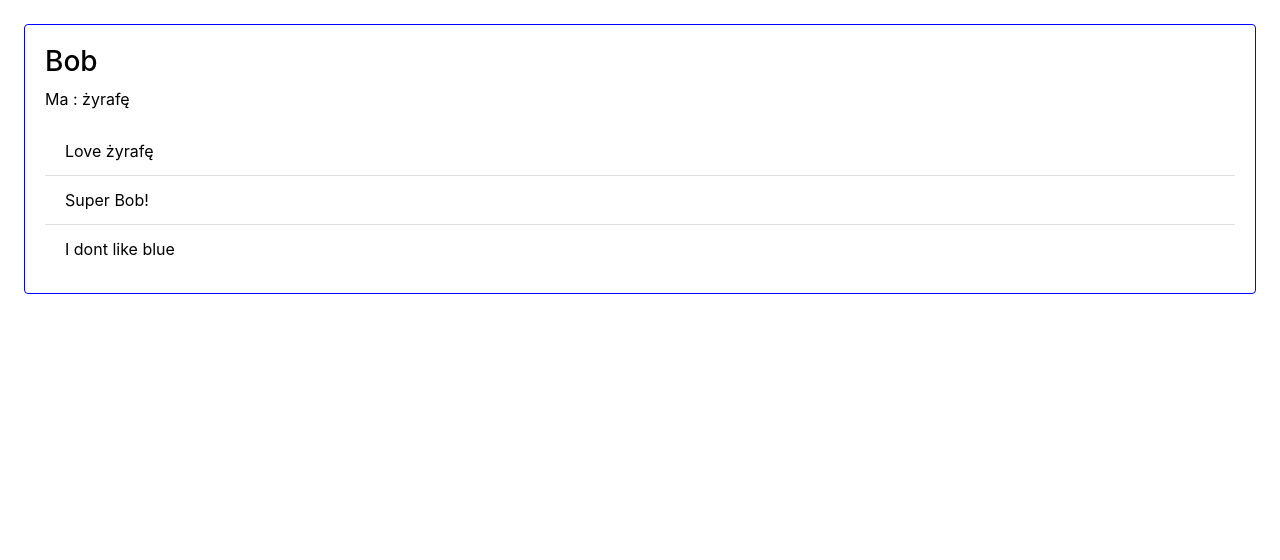
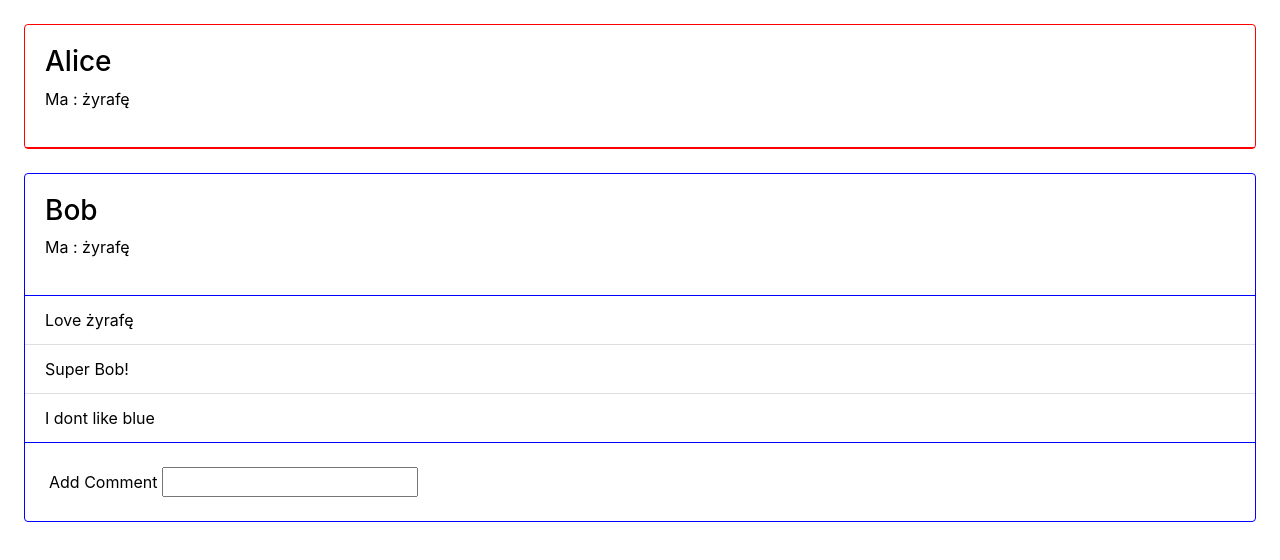
Before and after one commit to kruzyk/lufthansa-react-player, a React (Create React App) app: page / in a window 1280 px wide. Shown: the top 560 px of the page. Built offline with nearby package versions, Linux system fonts and the light colour scheme.

Commit message:
Jsx functional component

```diff
--- a/src/index.tsx
+++ b/src/index.tsx
@@ -7,59 +7,66 @@ import ReactDOM from 'react-dom';
 window.React = React;
 window.ReactDOM = ReactDOM;
 
-const user = { imie: "Bob", pet: 'żyrafę', color: 'blue' }
-const comments = [
-  { id: "123", text: 'Love żyrafę' },
-  { id: "234", text: 'Super Bob!' },
-  { id: "345", text: 'I dont like blue' },
+interface UserProfile {
+  imie: string;
+  pet: string;
+  color: string;
+}
+const user: UserProfile = { imie: "Bob", pet: 'żyrafę', color: 'blue' }
+const user2: UserProfile = { imie: "Alice", pet: 'kota', color: 'red' }
+
+interface UserComment {
+  id: string;
+  body: string;
+}
+
+const exampleComments: UserComment[] = [
+  { id: "123", body: 'Love żyrafę' },
+  { id: "234", body: 'Super Bob!' },
+  { id: "345", body: 'I dont like blue' },
 ]
 
-// let wynik = comments.map((item, index) => {
-//   return React.createElement('div', { className: 'list-group-item' }, item.text)
-// })
+interface Props {
+  user: UserProfile;
+  admin?: boolean;
+  comments?: UserComment[];
+  children?: React.ReactNode;
+}
 
-debugger;
-
-// const UserCard = #user-card.m-4.card>.card-body[data-x=1]>h3{Title}+p{Imie}+.list-group.list-group-flush>list-group-item*3{Text}
-const UserCard = <div>
+const UserCard = (props: Props) => <div>
   <div id="user-card" className="m-4 card" style={
-    { color: '#000', border: '1px solid', borderColor: user.color }
+    { color: '#000', border: '1px solid', borderColor: props.user.color }
   }>
     <div className="card-body">
-      <h3>{user.imie}</h3>
+      <h3>{props.user.imie}</h3>
       <p>{'Ma : ' + user.pet}</p>
-      <div className="list-group list-group-flush">
-        {comments.map((item, index) => <div className="list-group-item" key={item.id}>{item.text}</div>)}
-      </div>
     </div>
+    <div className="list-group list-group-flush">
+      {props.comments && props.comments.map((item, index) => <div className="list-group-item" key={item.id}>{item.body}</div>)}
+    </div>
+    {props.children}
   </div>
 </div>
 
-ReactDOM.render(UserCard, document.getElementById('root'))
 
-const vdiv2 = React.createElement('div', {
-  id: 'user-card',
-  className: 'm-4 card',
-  style: { color: '#000', border: '1px solid', borderColor: user.color }
-},
-  React.createElement('div', { className: 'card-body' },
-    React.createElement('h3', null, user.imie),
-    React.createElement('p', null, user.imie + ' ma  ' + user.pet + ' '),
-    React.createElement('div', { className: "list-group list-group-flush" },
-      comments.map((item, index) => {
-        return React.createElement('div', { className: 'list-group-item', key: item.id }, item.text)
-      })
-      // React.createElement('div', { className: 'list-group-item' }, 'Test'),
-      // React.createElement('div', { className: 'list-group-item' }, 'Test'),
-      // React.createElement('div', { className: 'list-group-item' }, 'Test')
-    ),
-    React.createElement('input', { placeholder: 'Dodaj komentarz' }))
-)
-// ReactDOM.render(vdiv2, document.getElementById('root'))
+ReactDOM.render(<div>
+  {/* {UserCard({ user: user, admin: true })}
+  {UserCard({ user: user2 })} */}
+  <UserCard user={user2} admin={false}></UserCard>
+  <UserCard user={user} comments={exampleComments}>
+    <AddCommentForm />
+  </UserCard>
+</div>, document.getElementById('root'))
 
 
 export { }
 
+
+function AddCommentForm() {
+  return <div className="p-4">
+    Add Comment <input type="text" />
+  </div>;
+}
 // ReactDOM.render(
 //   <React.StrictMode>
 //     <App />
@@ -71,3 +78,25 @@ export { }
 // // to log results (for example: reportWebVitals(console.log))
 // // or send to an analytics endpoint. Learn more: https://bit.ly/CRA-vitals
 // reportWebVitals();
+
+
+
+// const vdiv2 = React.createElement('div', {
+//   id: 'user-card',
+//   className: 'm-4 card',
+//   style: { color: '#000', border: '1px solid', borderColor: user.color }
+// },
+//   React.createElement('div', { className: 'card-body' },
+//     React.createElement('h3', null, user.imie),
+//     React.createElement('p', null, user.imie + ' ma  ' + user.pet + ' '),
+//     React.createElement('div', { className: "list-group list-group-flush" },
+//       comments.map((item, index) => {
+//         return React.createElement('div', { className: 'list-group-item', key: item.id }, item.text)
+//       })
+//       // React.createElement('div', { className: 'list-group-item' }, 'Test'),
+//       // React.createElement('div', { className: 'list-group-item' }, 'Test'),
+//       // React.createElement('div', { className: 'list-group-item' }, 'Test')
+//     ),
+//     React.createElement('input', { placeholder: 'Dodaj komentarz' }))
+// )
+// // ReactDOM.render(vdiv2, document.getElementById('root'))
--- a/tsconfig.json
+++ b/tsconfig.json
@@ -11,6 +11,7 @@
     "esModuleInterop": true,
     "allowSyntheticDefaultImports": true,
     "strict": true,
+    "noImplicitAny": true,
     "forceConsistentCasingInFileNames": true,
     "noFallthroughCasesInSwitch": true,
     "module": "esnext",
```
